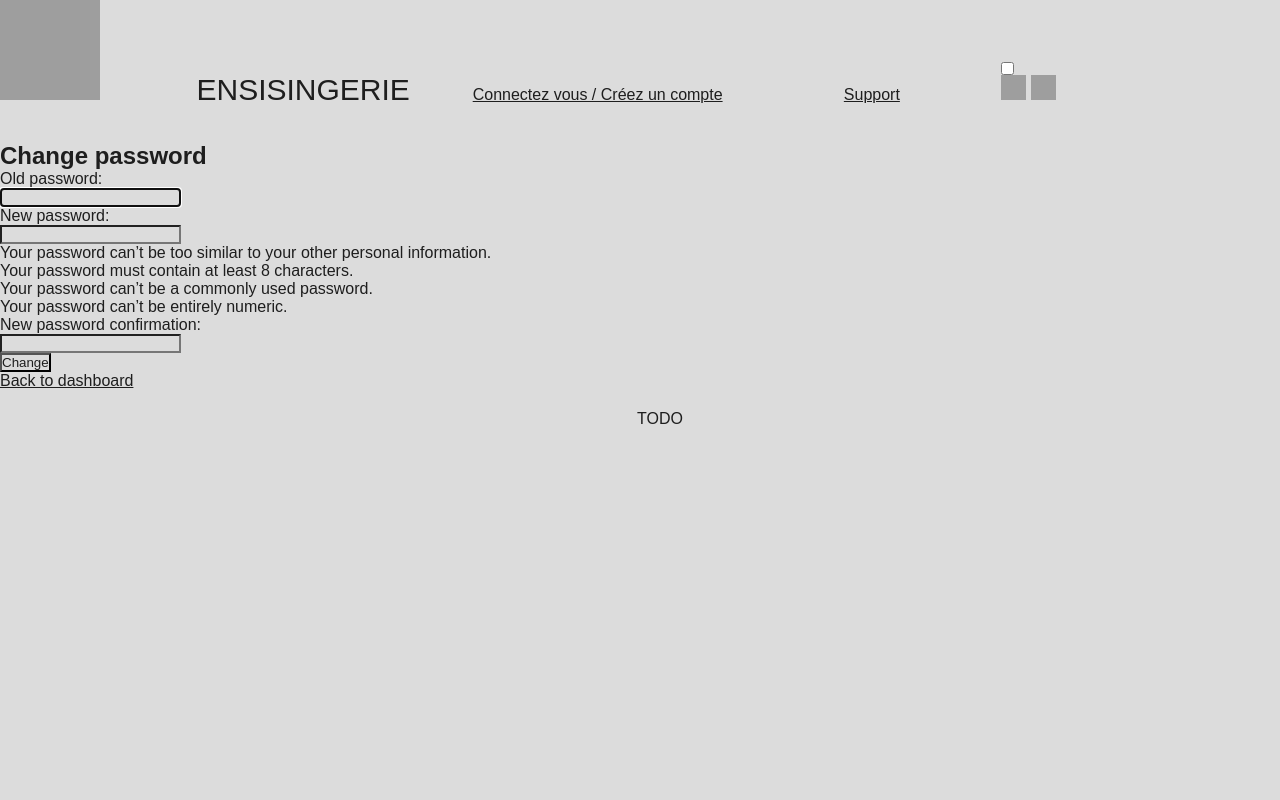
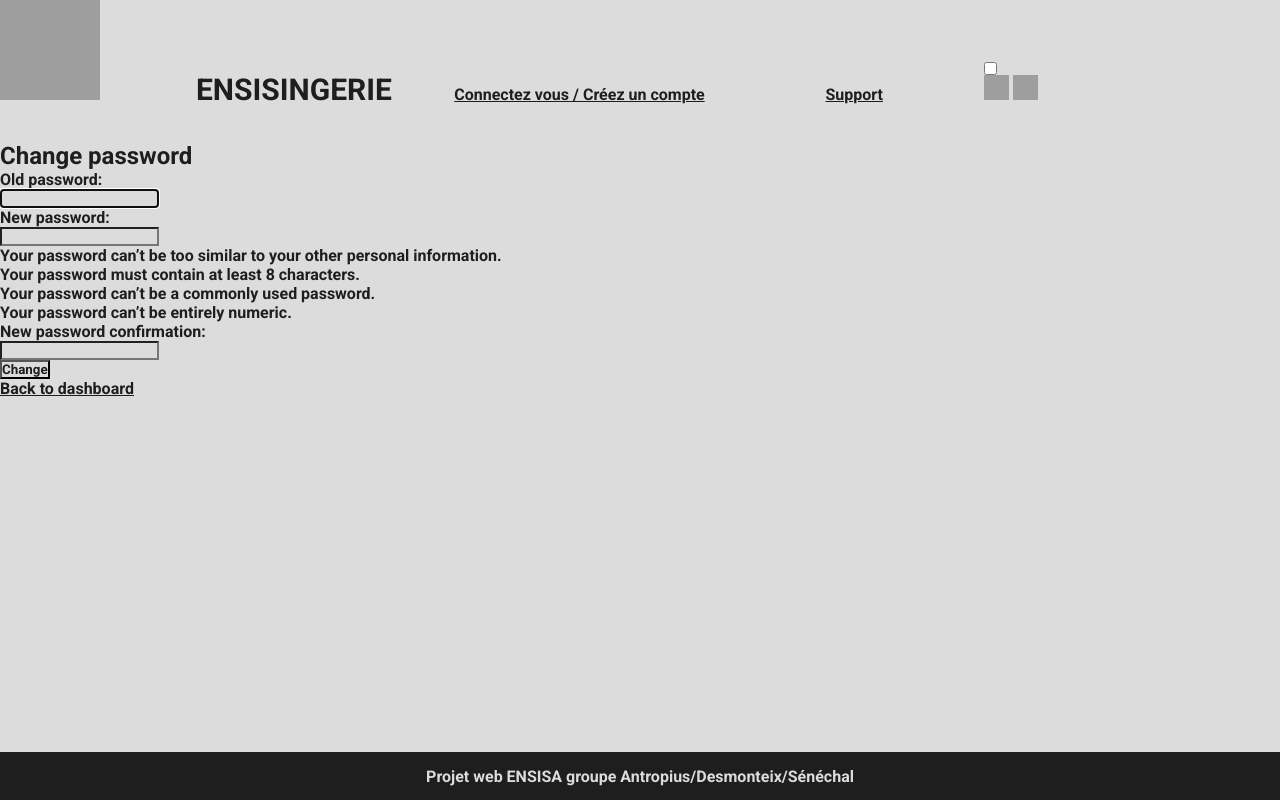
Before and after one commit to Burn3rII/ENSISAGERIE, a Django app: page /users/password_change/ in a window 1280 px wide. Run offline with Django 5.2, Linux system fonts and the light colour scheme; a user stored in the database is signed in; grey boxes are pictures that could not be loaded.

Commit message:
Travail sur le CSS

```diff
--- a/messagingsite/static/style.css
+++ b/messagingsite/static/style.css
@@ -1,9 +1,11 @@
-:root{
+@import url('https://fonts.googleapis.com/css?family=Roboto:700');
+
+:root {
     --text-color: rgb(30, 30, 30);
     --highlight-color: rgb(220,220,220);
 }
 
-.dark-theme{
+.dark-theme {
     --text-color: rgb(220,220,220);
     --highlight-color: rgb(30, 30, 30);
 }
@@ -11,12 +13,12 @@
 * {
     margin: 0;
     padding: 0;
-    font-family: Arial, Helvetica, sans-serif;
+    font-family: 'Roboto', Arial, Helvetica, sans-serif;
     color: var(--text-color);
     background-color: var(--highlight-color);
 }
 
-.header-logo{
+.header-logo {
     display: inline-block;
     text-decoration: none;
     width: 15%;
@@ -61,12 +63,15 @@
     margin: 20px;
 }
 
-footer {
-    /* position: fixed; */
-    bottom: 0px;
+footer p {
+    display: flex;
+    align-items: center;
+    justify-content: center;
     text-align: center;
-    padding: 20px;
+    position: fixed;
+    bottom: 0;
     width: 100%;
-    height: 2.5%;
-    margin: auto;
+    height: 3rem;
+    color: var(--highlight-color);
+    background-color: var(--text-color);
 }
--- a/messagingsite/users/templates/users/base.html
+++ b/messagingsite/users/templates/users/base.html
@@ -40,7 +40,7 @@
         </section>
 
         <footer>
-            <p>TODO</p>
+            <p>Projet web ENSISA groupe Antropius/Desmonteix/Sénéchal</p>
         </footer>
 
         {% block js %}
```
Also changed, not shown: messagingsite/main/templates/main/base.html (line endings or trailing spaces), messagingsite/static/script.js (line endings or trailing spaces).
